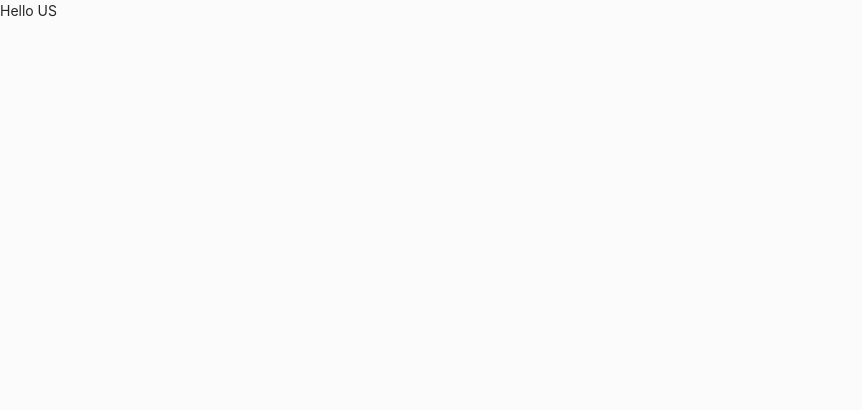
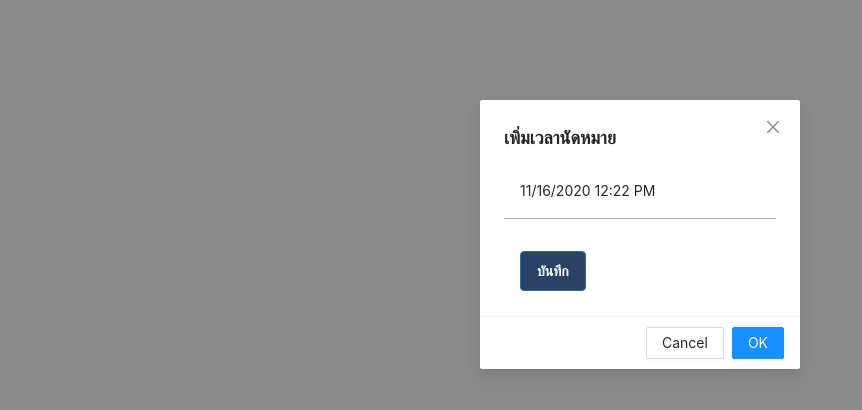
Before and after one commit to Inregist/susc, a React (Create React App) app in the folder office/: page /add-time in a window 1280 px wide. Shown: the top 410 px of the page, without its empty margins (0-862 px from the left). Built offline with nearby package versions, Linux system fonts and the light colour scheme.

Commit message:
AddTimePicker

```diff
--- a/office/package.json
+++ b/office/package.json
@@ -15,6 +15,7 @@
     "postcss": "^8.1.4",
     "postcss-cli": "^8.1.0",
     "react": "^17.0.1",
+    "react-datepicker": "^3.3.0",
     "react-dom": "^17.0.1",
     "react-router-dom": "^5.2.0",
     "react-scripts": "4.0.0",
--- a/office/src/App.tsx
+++ b/office/src/App.tsx
@@ -8,6 +8,7 @@ import LogIn from "./pages/LogIn";
 import Main from "./pages/Main";
 import UpdateCase from "./pages/UpdateCase";
 import UpdateMediation from "./pages/UpdateMediation";
+import AddTime from "./pages/AddTime";
 
 function App() {
   return (
@@ -17,6 +18,7 @@ function App() {
           <Route exact path="/login" component={LogIn} />
           <Route exact path="/update-case" component={UpdateCase} />
           <Route exact path="/update-mediation" component={UpdateMediation} />
+          <Route exact path="/add-time" component={AddTime} />
           <Route path="/" component={Main} />
         </Switch>
       </Router>
--- /dev/null
+++ b/office/src/pages/AddTime.tsx
@@ -0,0 +1,46 @@
+import React, { useState } from "react";
+import { Modal } from "antd";
+import DatePicker from "react-datepicker";
+import "react-datepicker/dist/react-datepicker.css";
+
+const AddTime = () => {
+  const [show, setShow] = useState(true);
+  const [startDate, setStartDate] = useState(new Date());
+  return (
+    <Modal
+      width={320}
+      visible={show}
+      onCancel={() => {
+        setShow(false);
+      }}
+      onOk={() => {
+        setShow(false);
+      }}
+    >
+      <div className="md:font-bold  h-10 text-lg flex w-full ">
+        เพิ่มเวลานัดหมาย
+      </div>
+      <div className="p-4">
+        <DatePicker
+          selected={startDate}
+          onChange={(date) => setStartDate(date)}
+          timeInputLabel="Time:"
+          dateFormat="MM/dd/yyyy h:mm aa"
+          showTimeInput
+        />
+      </div>
+
+      <div className="flex justify-start  border-t border-gray-500 pt-8 pb-px pl-4 pr-4">
+        <button
+          className="bg-blue-900 hover:bg-blue-700 text-white font-bold py-2 px-4 border border-blue-700 rounded "
+          onClick={() => {
+            setShow(false);
+          }}
+        >
+          บันทึก
+        </button>
+      </div>
+    </Modal>
+  );
+};
+export default AddTime;
--- a/office/src/pages/UpdateMediation.tsx
+++ b/office/src/pages/UpdateMediation.tsx
@@ -58,12 +58,14 @@ const UpdateMediation = () => {
     >
       <div className="font-bold p-5">หมายเลขการไกล่เกลี่ย : C0020</div>
       <div className="flex justify-around  border-t border-gray-500 p-4">
-        <Table dataSource={dataSource} columns={columns}  />
+        <Table dataSource={dataSource} columns={columns} />
       </div>
       <div className="flex justify-start  border-t border-gray-500 pt-4 pb-px pl-4 pr-4">
-        <button className="bg-blue-900 hover:bg-blue-700 text-white font-bold py-2 px-4 border border-blue-700 rounded">
-          เพิ่มเวลานัดหมาย
-        </button>
+        <a href="./add-time/">
+          <button className="bg-blue-900 hover:bg-blue-700 text-white font-bold py-2 px-4 border border-blue-700 rounded">
+            เพิ่มเวลานัดหมาย
+          </button>
+        </a>
       </div>
     </Modal>
   );
```
Also changed, not shown: 1 other file (tests, documents, lock files or other folders).
